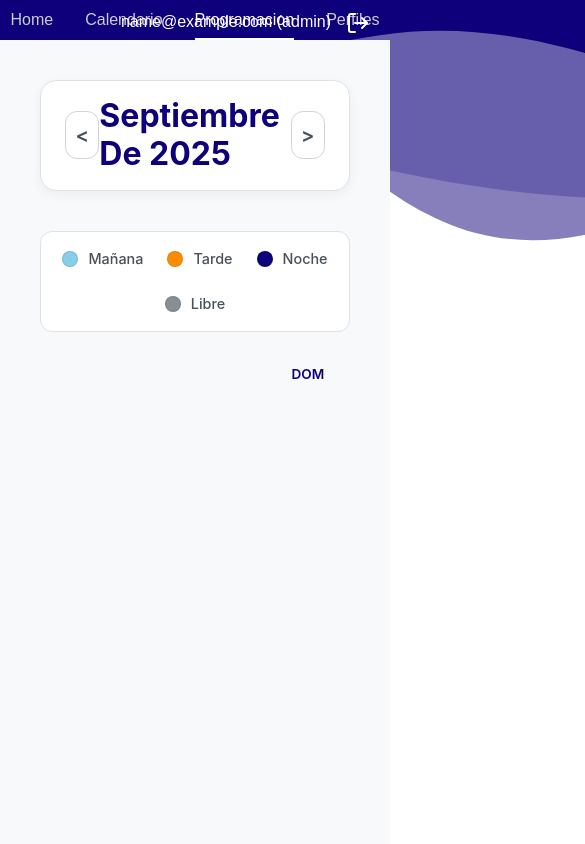
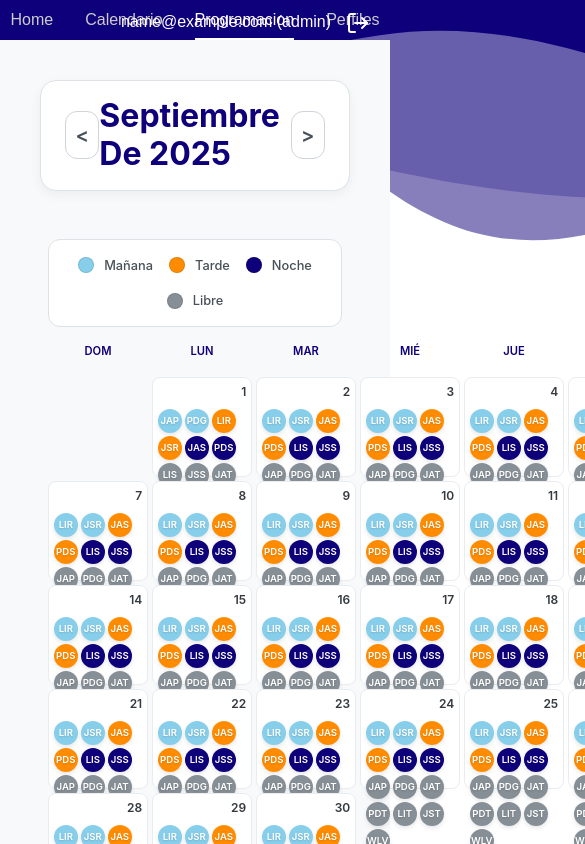
Before and after one commit to wavaronr/TurnosApp, a React (Create React App) app: page /programacion in a window 390 px wide. Shown: the top 844 px of the page, 585 px wide, since content can reach past the window. Built offline with nearby package versions, Linux system fonts and the light colour scheme; no server answers; sample sign-in values are in the browser's storage.

Commit message:
Responsive programing

```diff
--- a/src/css/ProgrammingCalendar.css
+++ b/src/css/ProgrammingCalendar.css
@@ -1,15 +1,17 @@
-/* ProgrammingCalendar.css - The Final Polish Edition */
+/* ProgrammingCalendar.css - Responsive & Scalable */
 
+/* --- General Layout & Legend --- */
 .calendar-pro-wrapper {
   position: relative;
+  padding: clamp(0.5rem, 2vw, 1rem); /* Espaciado adaptable */
 }
 
 .shift-legend {
   display: flex;
   flex-wrap: wrap;
   justify-content: center;
-  gap: 1.5rem;
-  margin-bottom: 2rem;
+  gap: clamp(1rem, 2vw, 1.5rem); /* Gap adaptable */
+  margin-bottom: clamp(1rem, 3vw, 2rem);
   padding: 1rem;
   background: #ffffff;
   border-radius: 12px;
@@ -19,7 +21,7 @@
 .legend-item {
   display: flex;
   align-items: center;
-  font-size: 0.9rem;
+  font-size: clamp(0.8rem, 1.5vw, 0.9rem); /* Fuente adaptable */
   color: #495057;
   font-weight: 500;
 }
@@ -32,10 +34,11 @@
   border: 1px solid rgba(0, 0, 0, 0.1);
 }
 
+/* --- Main Calendar Grid --- */
 .calendar-pro {
   display: grid;
   grid-template-columns: repeat(7, 1fr);
-  gap: 0.75rem; /* Tighter gap for a more unified grid */
+  gap: clamp(4px, 1vw, 0.75rem); /* Gap adaptable entre días */
 }
 
 .header-pro {
@@ -43,18 +46,20 @@
   text-align: center;
   padding-bottom: 0.8rem;
   color: #0e007b;
-  font-size: 0.85rem;
+  font-size: clamp(0.7rem, 1.8vw, 0.85rem); /* Fuente adaptable */
   text-transform: uppercase;
 }
 
+/* --- Day Cell --- */
 .day-cell-pro {
   display: flex;
   flex-direction: column;
   border: 1px solid #e9ecef;
   background: #ffffff;
   border-radius: 8px;
-  aspect-ratio: 1 / 1; /* Perfect squares */
-  padding: 0.5rem;
+  aspect-ratio: 1 / 1; /* Mantenemos las celdas cuadradas */
+  min-height: 100px; /* Evita que las celdas se colapsen demasiado */
+  padding: clamp(0.3rem, 1vw, 0.5rem);
 }
 
 .day-cell-pro.empty {
@@ -64,7 +69,7 @@
 
 .day-number-pro {
   font-weight: 600;
-  font-size: 0.9rem;
+  font-size: clamp(0.75rem, 1.6vw, 0.9rem);
   color: #343a40;
   margin-bottom: 0.5rem;
   text-align: right;
@@ -77,30 +82,30 @@
 
 .people-list-pro {
   display: flex;
-  flex-wrap: wrap; /* Allows bubbles to wrap to the next line */
-  gap: 6px; /* Spacing between the bubbles */
+  flex-wrap: wrap;
+  gap: clamp(3px, 0.5vw, 5px); /* Gap adaptable y reducido para burbujas */
   flex-grow: 1;
   align-content: flex-start;
 }
 
-/* --- The Bubble, perfected for three letters --- */
+/* --- The Bubble: Fluid, Scalable, and Proportional --- */
 .person-bubble {
-  width: 32px;
-  height: 32px;
+  /* Tamaño de la burbuja que escala, con un máximo más contenido */
+  width: clamp(24px, 3vw, 32px);
+  height: clamp(24px, 3vw, 32px);
   border-radius: 50%;
   display: flex;
   align-items: center;
   justify-content: center;
   color: #ffffff;
-  /* Font size slightly reduced to perfectly fit 3 letters */
-  font-size: 0.7rem;
+  /* La fuente escala en proporción, con un máximo ajustado */
+  font-size: clamp(0.6rem, 1.2vw, 0.7rem);
   font-weight: 600;
   line-height: 1;
   text-transform: uppercase;
-  /* A subtle inner shadow gives the text a bit of pop */
   text-shadow: 0 1px 2px rgba(0, 0, 0, 0.15);
   box-shadow: 0 2px 4px rgba(0, 0, 0, 0.1);
-  transition: transform 0.2s ease;
+  transition: transform 0.2s ease, box-shadow 0.2s;
 }
 
 .person-bubble:hover {
```
